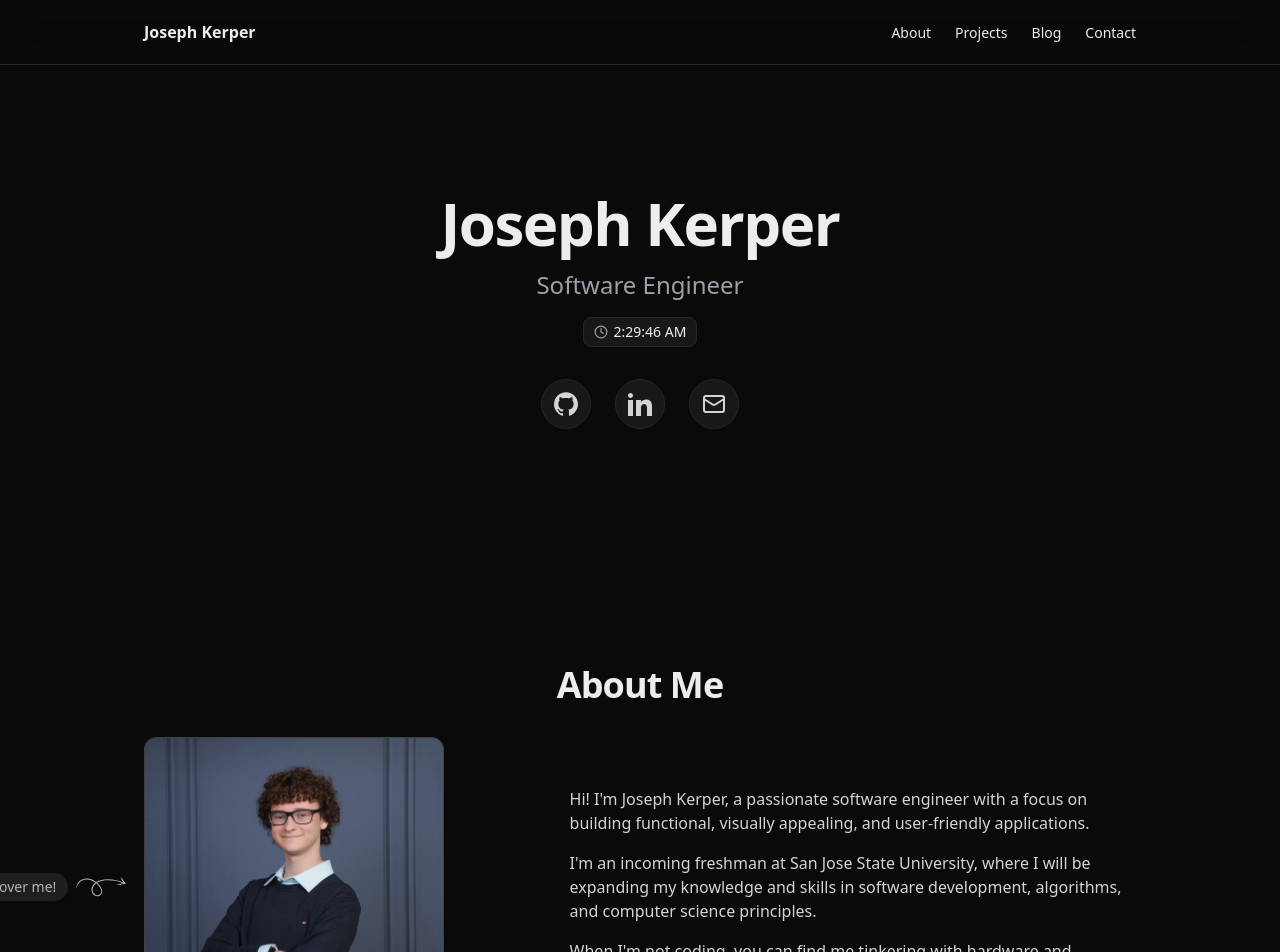
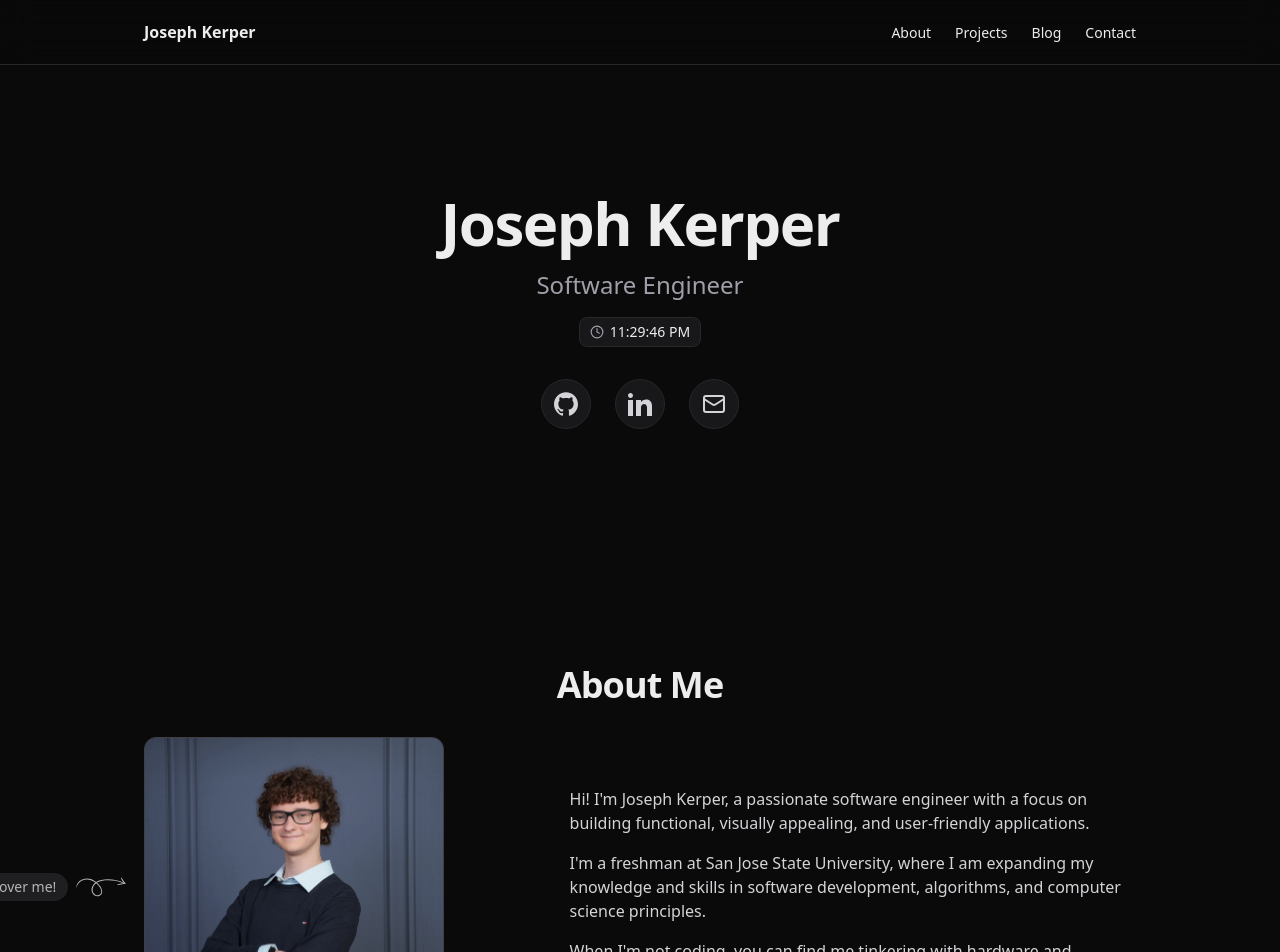
Before and after one commit to spjoes/persn.dev, a Next.js app: page / in a window 1280 px wide. Shown: the top 952 px of the page. Built offline with nearby package versions, Linux system fonts and the light colour scheme; no server answers.

Commit message:
Update current-time component

```diff
--- a/app/page.tsx
+++ b/app/page.tsx
@@ -167,7 +167,7 @@ export default function Home() {
               viewport={{ once: true }}
               className="mb-4 text-zinc-300"
             >
-              I&apos;m an incoming freshman at San Jose State University, where I will be
+              I&apos;m a freshman at San Jose State University, where I am
               expanding my knowledge and skills in software development,
               algorithms, and computer science principles.
             </motion.p>
--- a/components/current-time.tsx
+++ b/components/current-time.tsx
@@ -16,14 +16,14 @@ export function CurrentTime() {
         minute: 'numeric',
         second: 'numeric',
         hour12: true,
-        timeZone: 'America/New_York'
+        timeZone: 'America/Los_Angeles'
       };
 
       setCurrentTime(new Intl.DateTimeFormat('en-US', options).format(now));
       setIsoTime(now.toISOString());
 
-      const isEDT = now.toLocaleTimeString('en-US', { timeZoneName: 'short', timeZone: 'America/New_York' }).includes('EDT');
-      setTimeZone(isEDT ? 'EDT' : 'EST');
+      const isEDT = now.toLocaleTimeString('en-US', { timeZoneName: 'short', timeZone: 'America/Los_Angeles' }).includes('PDT');
+      setTimeZone(isEDT ? 'PDT' : 'PST');
     };
 
     updateTime();
@@ -43,7 +43,7 @@ export function CurrentTime() {
         role="tooltip"
         className="absolute -top-9 left-1/2 z-10 -translate-x-1/2 transform whitespace-nowrap rounded-md bg-zinc-700 px-2 py-1 text-xs text-white opacity-0 shadow-md transition-opacity group-hover:opacity-100"
       >
-        Ohio ({timeZone})
+        California ({timeZone})
       </div>
     </div>
   );
```
